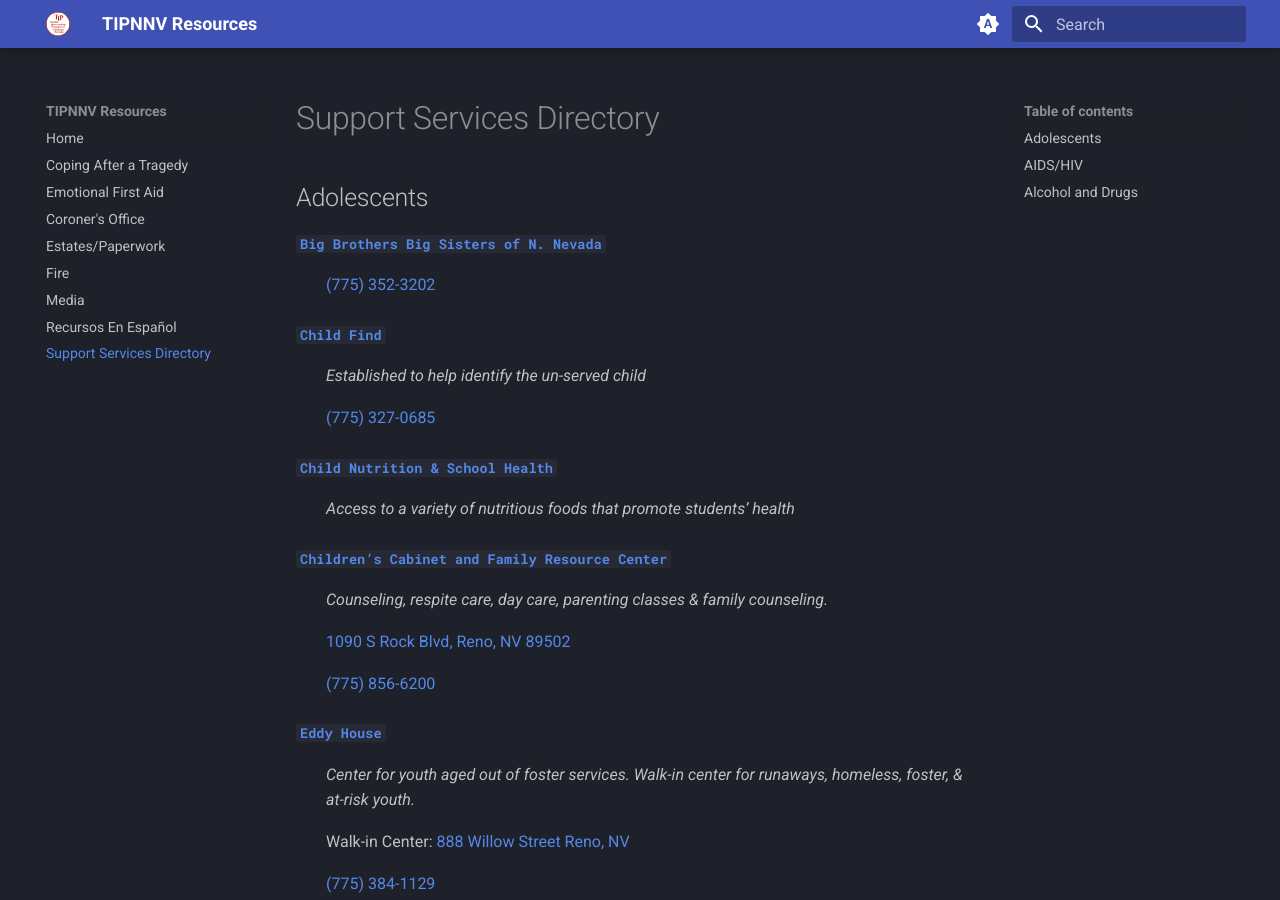
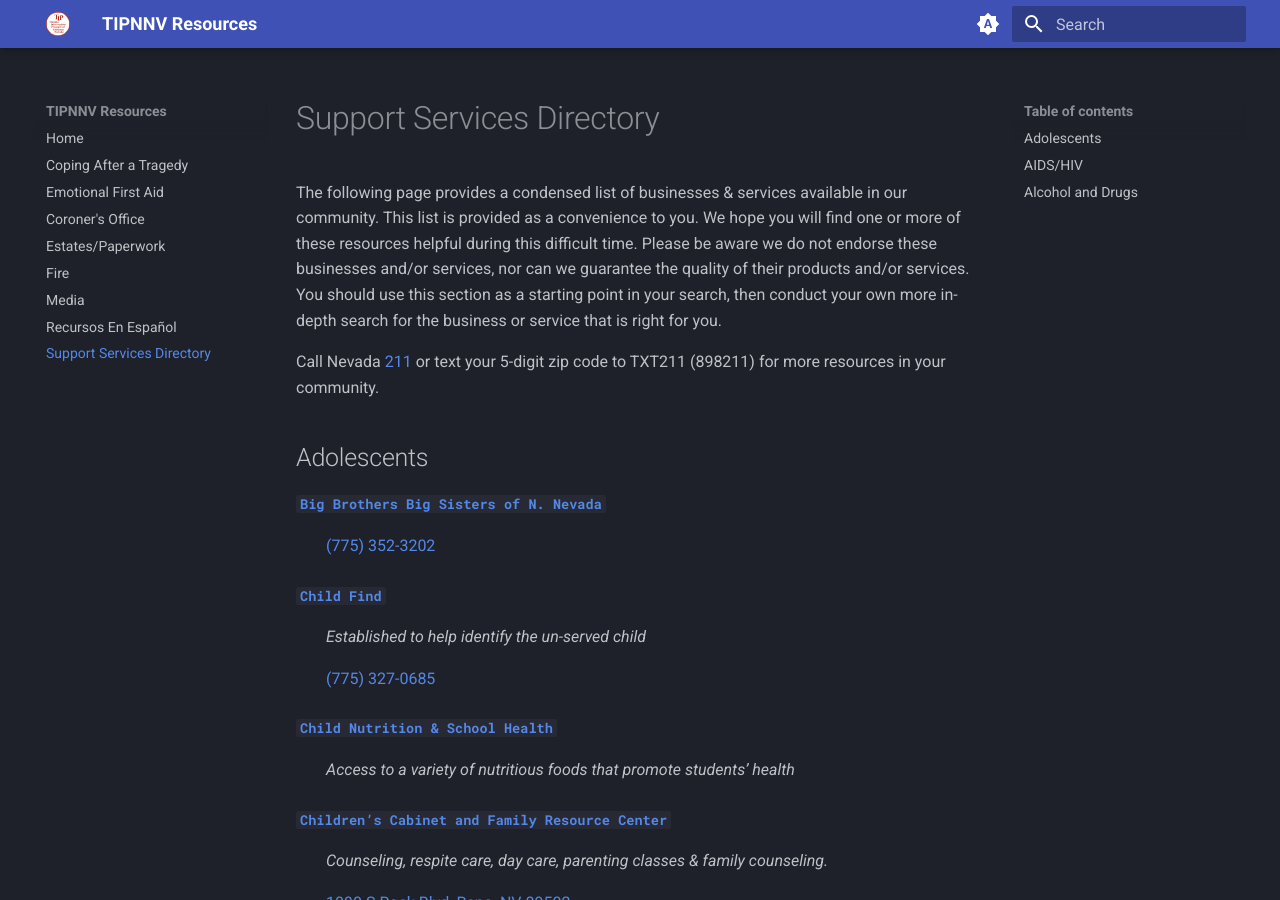
Before and after one commit to ZaneAbi/tipnnv-resources, an MkDocs documentation site: the page built from docs/support-services-directory.md, in a window 1280 px wide and 900 px high. Built offline with MkDocs 1.6.1 and Material for MkDocs 9.7.7, drawn with Linux system fonts in a browser that asks for light colours; comment, search, counter and statistics services are not loaded.

Commit message:
commit via script

```diff
--- a/docs/support-services-directory.md
+++ b/docs/support-services-directory.md
@@ -1,4 +1,8 @@
 # Support Services Directory
+
+The following page provides a condensed list of businesses & services available in our community. This list is provided as a convenience to you. We hope you will find one or more of these resources helpful during this difficult time. Please be aware we do not endorse these businesses and/or services, nor can we guarantee the quality of their products and/or services. You should use this section as a starting point in your search, then conduct your own more in-depth search for the business or service that is right for you.
+
+Call Nevada [211](tel:211) or text your 5-digit zip code to TXT211 (898211) for more resources in your community.
 
 ## Adolescents
 
```
